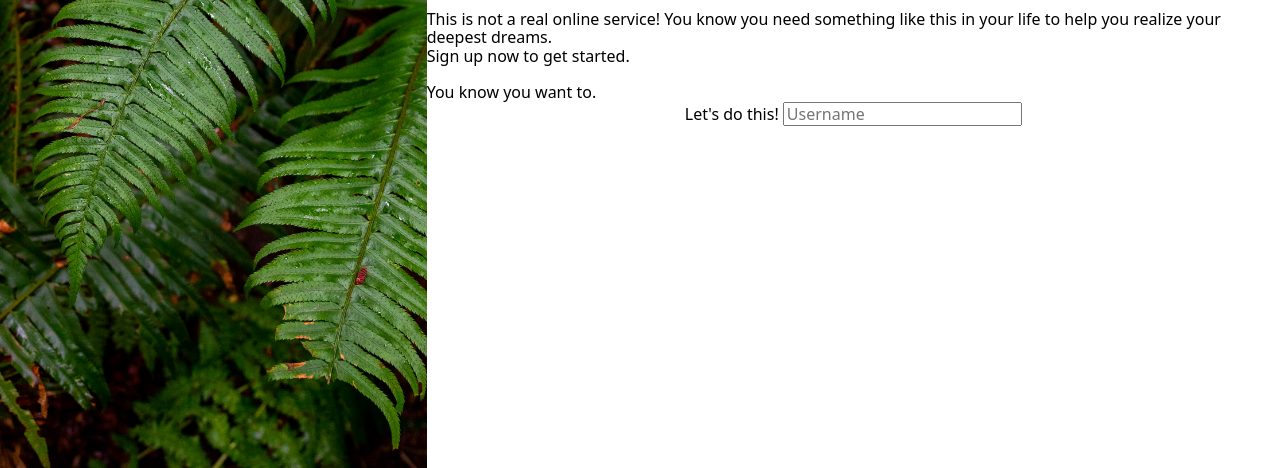
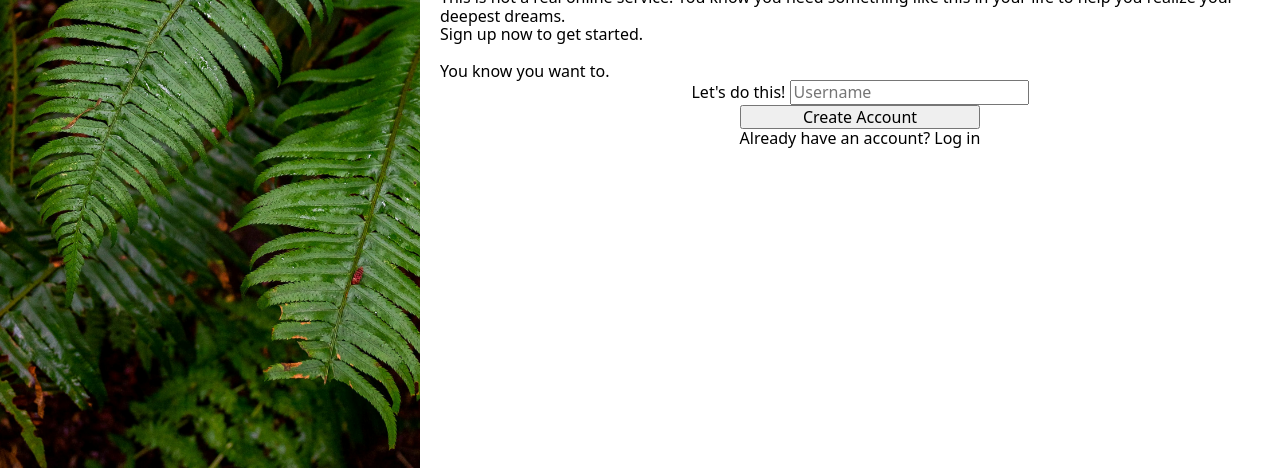
Before and after one commit to cowpatchmedia/TOP-signup-form, a plain HTML site: page index.html in a window 1280 px wide. Shown: the part 332-800 px from the top of the page. Drawn offline with Linux system fonts and the light colour scheme.

Commit message:
build out form text content.

```diff
--- a/index.html
+++ b/index.html
@@ -39,7 +39,8 @@
             </div>
 
             <div class="login-container">
-
+                <button>Create Account</button>
+                Already have an account? Log in
             </div>
 
         </div>
--- a/styles.css
+++ b/styles.css
@@ -36,4 +36,10 @@
     flex-direction: column;
     justify-content: center;
     align-items: center;
+    padding-left: 20px;
 }
+
+.login-container {
+    display: flex;
+    flex-direction: column;
+}
```
